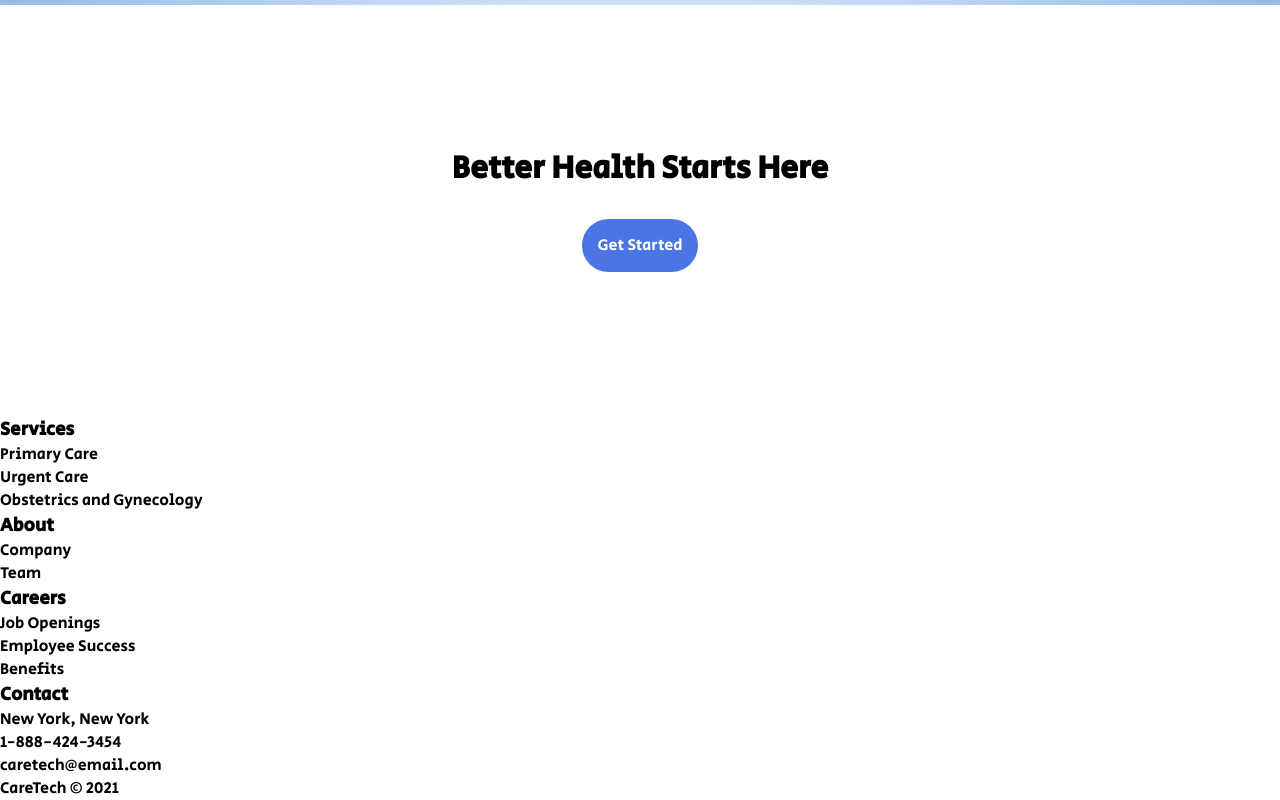
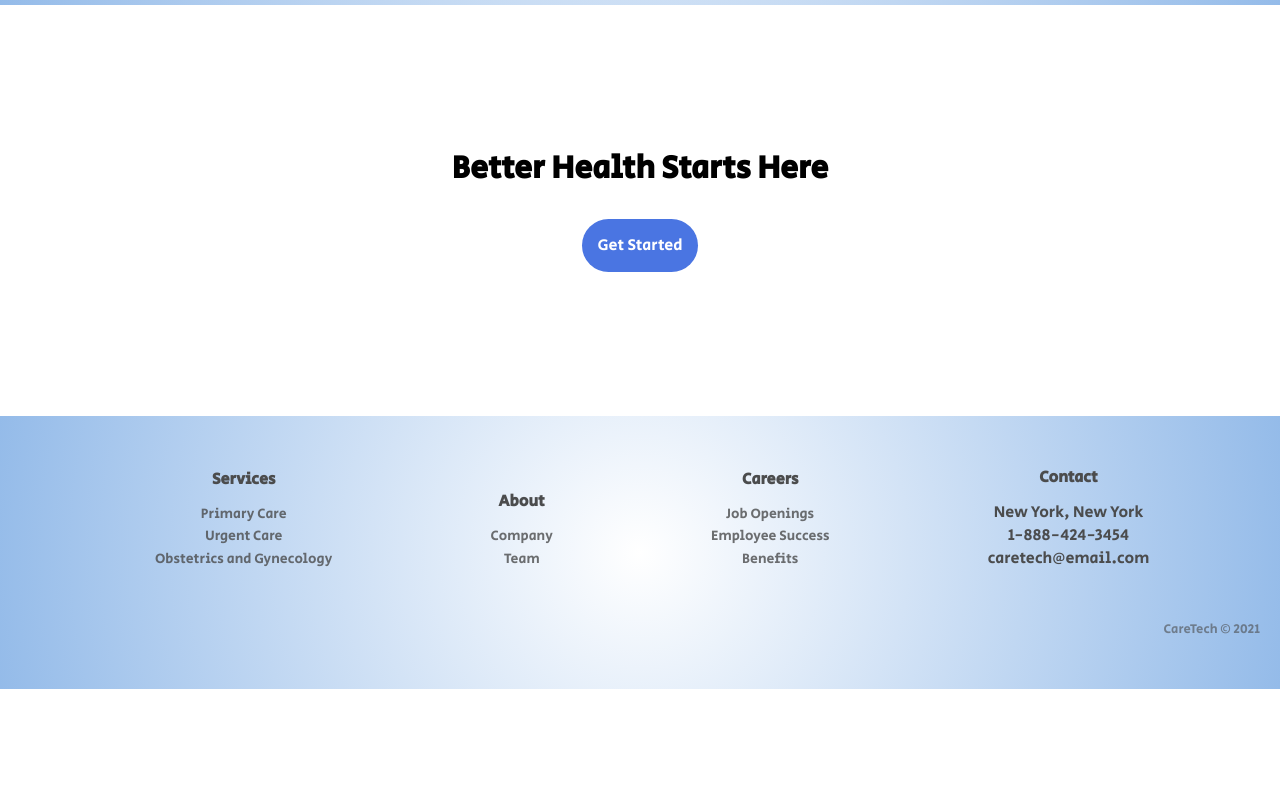
Before and after one commit to valeriedania/CareTech-Landing-Page, a plain HTML site: page index.html in a window 1280 px wide. Shown: the part 3030-3830 px from the top of the page. After the commit the page ends 3719 px from the top, so only its background shows below. Drawn offline with Linux system fonts and the light colour scheme.

Commit message:
customize footer clean container

```diff
--- a/styles.css
+++ b/styles.css
@@ -56,7 +56,7 @@ a {
   position: relative;
 }
 
-a::before {
+nav a::before {
   content: "";
   position: absolute;
   width: 100%;
@@ -112,8 +112,6 @@ a:hover:before {
 }
 
 
-
-
 .timetable {
   padding: 60px;
   display: flex;
@@ -160,7 +158,6 @@ a:hover:before {
 
 }
 
-
 .member img {
   border-radius: 15px;
   border: 5px solid white;
@@ -186,3 +183,50 @@ a:hover:before {
   padding: 70px;
   text-align: center;
 }
+
+.footer-clean {
+  padding:50px 0;
+  background: rgb(255,255,255);
+  background: radial-gradient(circle, rgba(255,255,255,1) 0%, rgba(148,187,233,1) 100%);
+  color:#4b4c4d;
+}
+.footer-info {
+  margin-left:155px;
+  display: inline-block;
+  text-align:center;
+
+
+}
+.footer-clean h3 {
+  margin-top:0;
+  margin-bottom:12px;
+  font-weight:bold;
+  font-size:16px;
+}
+
+.footer-clean ul {
+  padding:0;
+  list-style:none;
+  line-height:1.6;
+  font-size:14px;
+  margin-bottom:0;
+}
+
+.footer-clean ul a {
+  color:inherit;
+  text-decoration:none;
+  opacity:0.8;
+}
+
+.footer-clean ul a:hover {
+  opacity:1;
+}
+
+.footer-clean .copyright {
+  margin-top:50px;
+  margin-bottom:0;
+  font-size:13px;
+  opacity:0.6;
+  text-align: right;
+  margin-right: 20px;
+}
```
